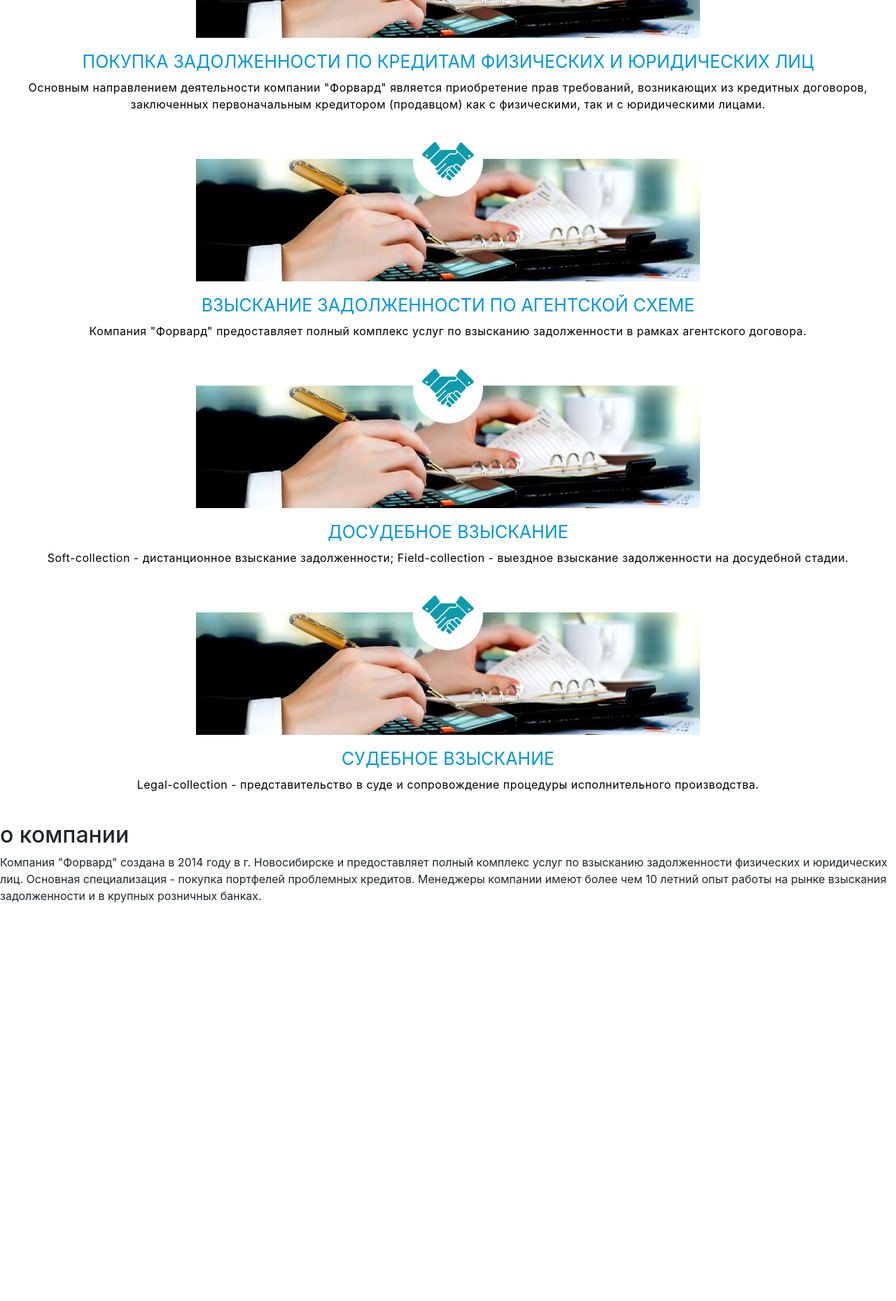
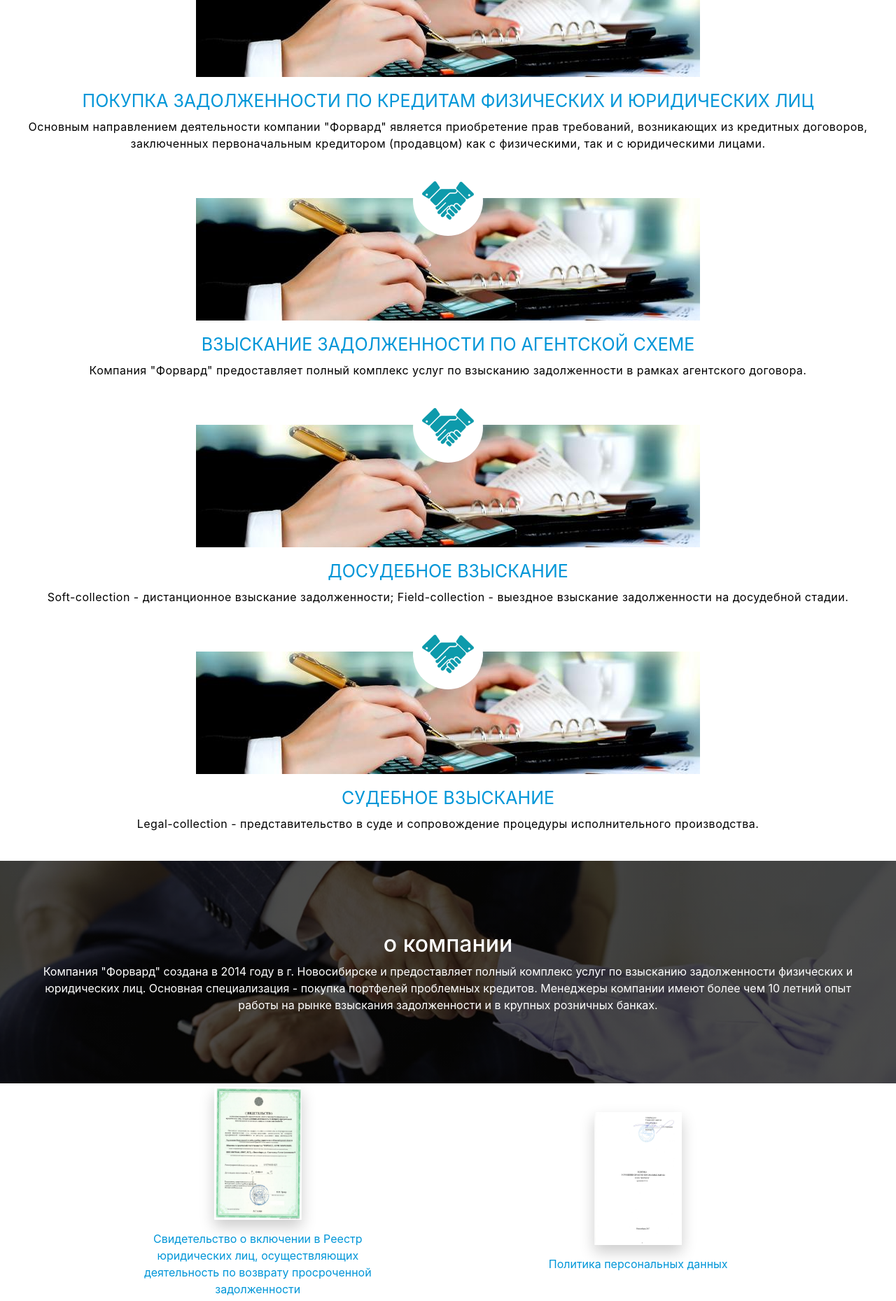
Before and after one commit to OlegSolomatin/Forward, a PHP site: page / in a window 1280 px wide. Shown: the part 840-2699 px from the top of the page at 70% size. Before the commit the page ends 2130 px from the top, so only its background shows below. Run offline with PHP 8.4, Linux system fonts and the light colour scheme; grey boxes labelled with a size stand in for pictures from a placeholder-image service; some libraries are stand-ins or nearby versions.

Commit message:
added doc block

```diff
--- a/css/style.scss
+++ b/css/style.scss
@@ -1,6 +1,13 @@
 $blue: #0096d8;
 $aquamarine: #28a6bf;
 $bgheader: #fff;
+@mixin fonttitle{
+  text-transform: uppercase;
+  text-align: center;
+  color: black;
+  font-weight: 400;
+  font-size: 35px;
+}
 @mixin fontourserviceP {
   font-weight: 400;
   color: black;
@@ -13,6 +20,12 @@ $bgheader: #fff;
   color: $blue;
   font-size: 25px;
   text-align: center;
+}
+@mixin fonttitledoc{
+  color: $blue;
+  font-size: 16px;
+  text-align: center;
+  font-weight: 400;
 }
 @mixin flex-col-cen{
   display: -webkit-box;
@@ -91,16 +104,25 @@ $bgheader: #fff;
   main{
     position: absolute;
     margin-top: 114px;
+    width: 100%;
+
     .corousel_container {
       width: 100%;
+      max-width: 1920px;
+      margin: 0 auto;
     }
     .our-services-container{
       @include flex-col-cen-cen;
-      max-width: 1200px;
+      max-width: 1920px;
       width: 100%;
       margin: 0 auto;
+      .our-service-title{
+        margin: 35px 0;
+        @include fonttitle;
+      }
       .our-service{
         margin: 25px 0;
+        max-width: 1200px;
         .views-field-field-service-icon{
           width: 100px;
           height: 100px;
@@ -137,6 +159,44 @@ $bgheader: #fff;
         background-image: url("../img/business-hero1_0.jpg");
         background-repeat: no-repeat;
         background-position: top;
+      }
+    }
+    .company-info {
+      width: 100%;
+      max-width: 1920px;
+      background-image: linear-gradient( rgba(0, 0, 0, 0.7), rgba(0, 0, 0, 0.7) ), url("../img/us.jpg");
+      background-size: cover;
+      background-repeat: no-repeat;
+      background-position: center center;
+      padding: 100px 25px;
+      margin: 0 auto;
+      text-align: center;
+      color: $bgheader;
+      p{
+        max-width: 1200px;
+        width: 100%;
+        margin: 0 auto;
+      }
+    }
+    .documents-container{
+      @include flex-row-cen;
+      justify-content: space-evenly;
+      figure{
+        width: 350px;
+        height: 281px;
+        @include flex-col-cen-cen;
+        margin: 15px 0;
+        a{
+          img{
+            width: 125px;
+            height: 190px;
+            box-shadow: 0px 10px 20px 0px rgba(0, 0, 0, 0.2);
+          }
+        }
+        .title-docks {
+          margin: 15px 0 0 0;
+          @include fonttitledoc;
+        }
       }
     }
   }
--- a/index.html
+++ b/index.html
@@ -100,6 +100,21 @@
             <h2>о компании</h2>
             <p>Компания "Форвард" создана в 2014 году в г. Новосибирске и предоставляет полный комплекс услуг по взысканию задолженности физических и юридических лиц. Основная специализация - покупка портфелей проблемных кредитов. Менеджеры компании имеют более чем 10 летний опыт работы на рынке взыскания задолженности и в крупных розничных банках.</p>
         </section>
+        <section class="documents-container">
+            <figure>
+                <a href="documents/svo.pdf">
+                    <img src="img/svo.png">
+                </a>
+                <a href="documents/svo.pdf" class="title-docks">Свидетельство о включении в Реестр юридических лиц, осуществляющих деятельность по возврату просроченной задолженности
+                </a>
+            </figure>
+            <figure>
+                <a href="documents/politicks.pdf">
+                    <img src="img/politicks.png">
+                </a>
+                <a href="documents/svo.pdf" class="title-docks">Политика персональных данных</a>
+            </figure>
+        </section>
     </main>
     <footer>3</footer>
 </div>
```
Also changed, not shown: css/style.css (+68 -3 lines), css/style.min.css, img/politicks.png (added), img/svo.png (added), img/us.jpg (added), 3 other files.
